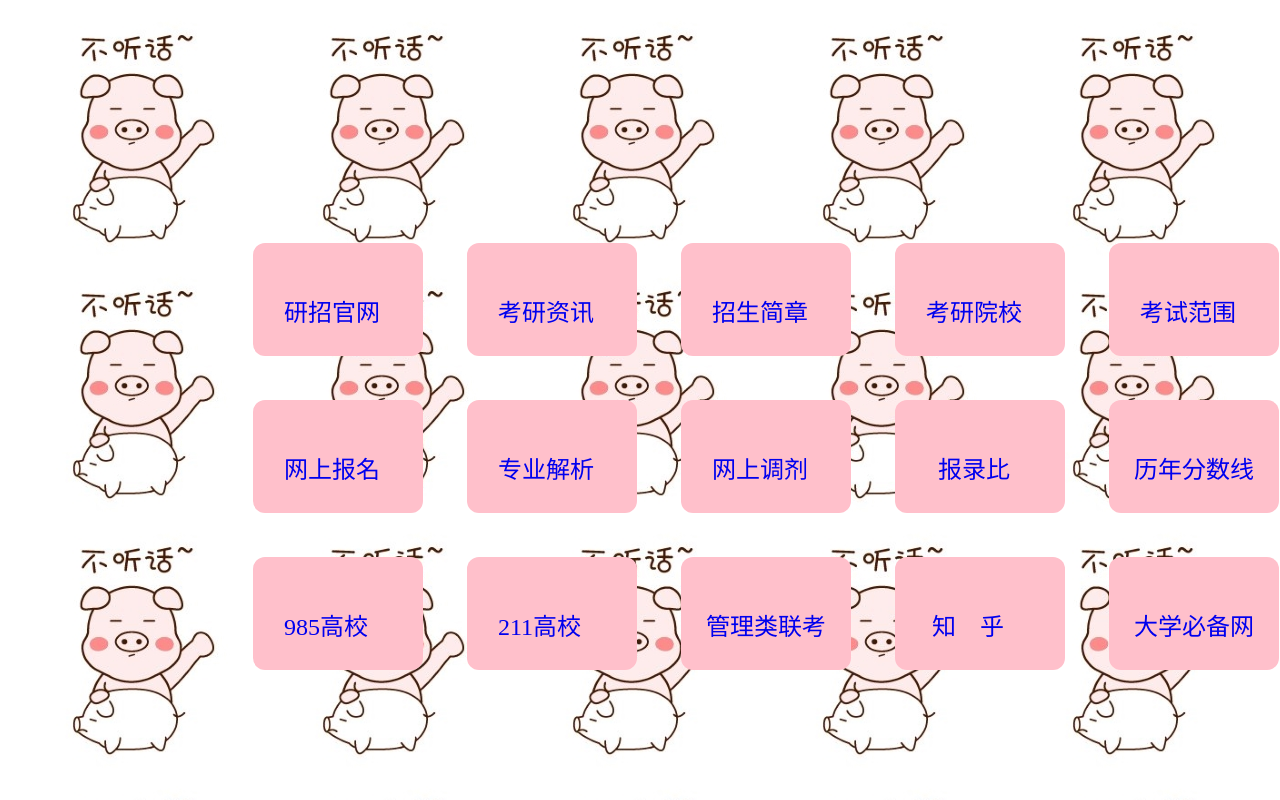
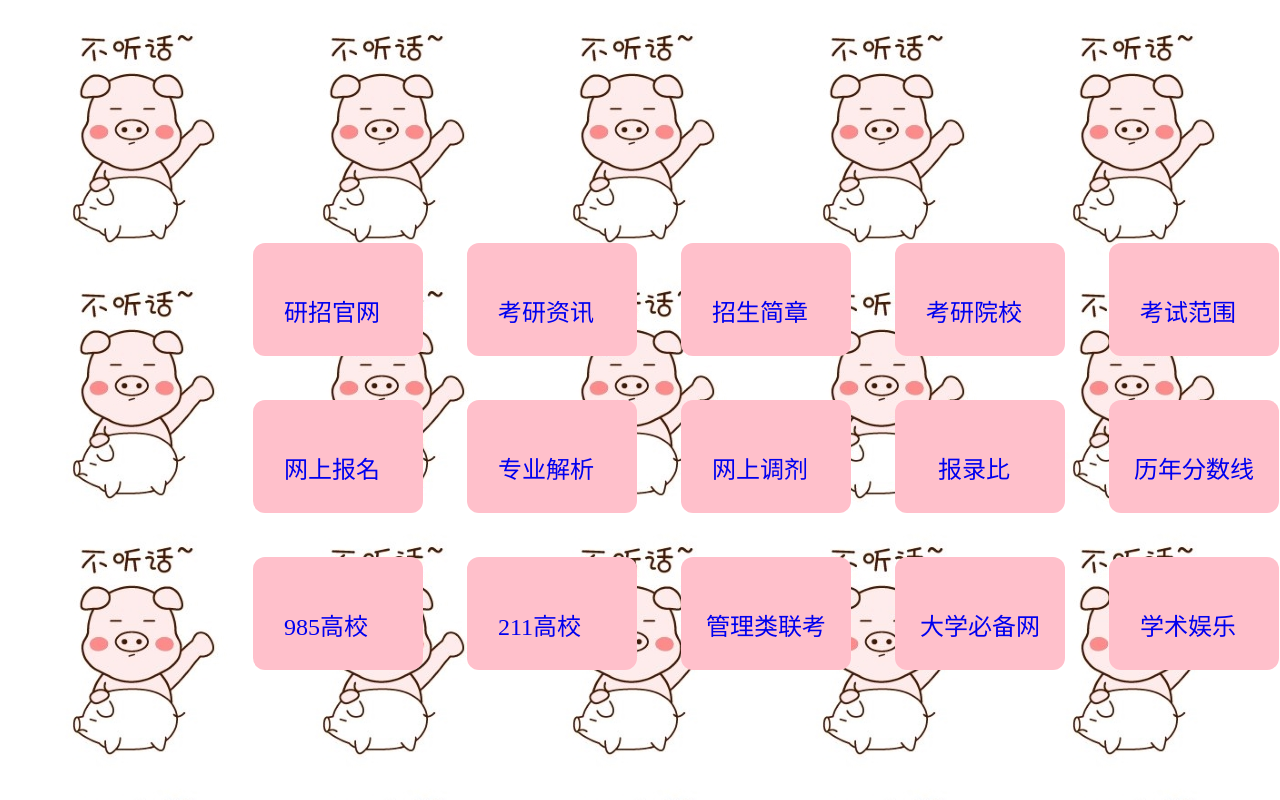
Before and after one commit to hurricane-gathering/hurricane-gathering.github.io, a plain HTML site: page ashore.html in a window 1280 px wide. Shown: the top 800 px of the page. Drawn offline with Linux system fonts and the light colour scheme.

Commit message:
Update ashore.html

```diff
--- a/ashore.html
+++ b/ashore.html
@@ -97,15 +97,15 @@
 			<a class="tag" href="https://yz.chsi.com.cn/yzzt/glllk" target="_blank"
 		title="考研管理类联考">管理类联考</a>
 		</div>
-			<!-- 知乎 -->
-		<div class="bgm">
-			<a class="tag" href="https://www.zhihu.com/" target="_blank"
-		title="搜你所想">&nbsp;&nbsp;知&nbsp;&nbsp;&nbsp;&nbsp;乎</a>
-		</div>
 		<!-- 大学生必备网 -->
 		<div class="bgm">
 			<a class="tag" href="https://www.dxsbb.com/" target="_blank"
 		title="大学生必备网">大学必备网</a>
+		</div>
+		<!-- 虫部落 -->
+		<div class="bgm">
+			<a class="tag" href="https://www.chongbuluo.com/" target="_blank"
+		title="搜你所想,翻墙体验更友好">&nbsp;学术娱乐</a>
 		</div>
 
 		</div>
```
